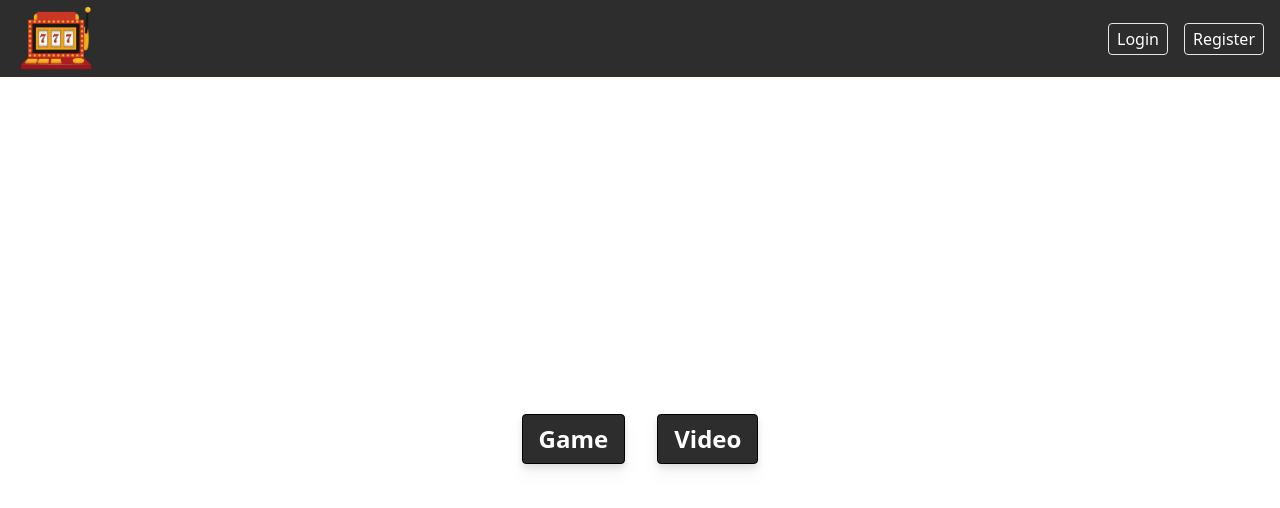
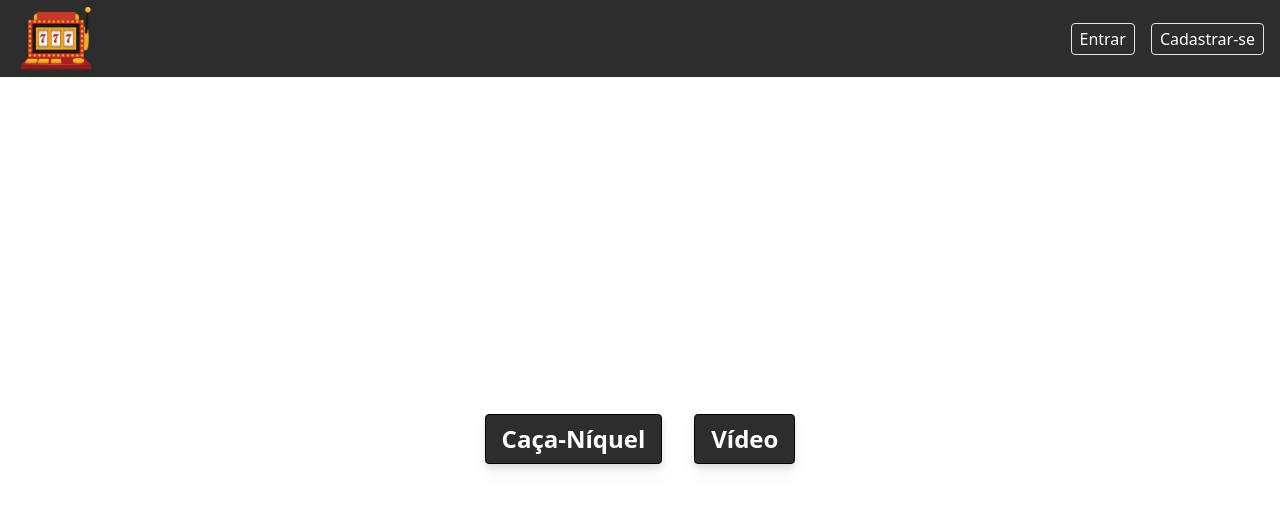
Before and after one commit to AlehandroSV/caca-niquel, a Vue app: page / in a window 1280 px wide. Shown: the top 508 px of the page. Built offline with nearby package versions, Linux system fonts and the light colour scheme.

Commit message:
feat: Projeto completo e funcional (melhorar estilização)

```diff
--- a/src/components/Header.vue
+++ b/src/components/Header.vue
@@ -10,11 +10,13 @@
 
     <ul class="flex gap-4">
       <li>
-        <router-link to="/" class="border px-2 py-1 rounded">Login</router-link>
+        <router-link to="/" class="border px-2 py-1 rounded"
+          >Entrar</router-link
+        >
       </li>
       <li>
         <router-link to="/" class="border px-2 py-1 rounded"
-          >Register</router-link
+          >Cadastrar-se</router-link
         >
       </li>
     </ul>
--- a/src/json/db.json
+++ b/src/json/db.json
@@ -2,7 +2,7 @@
   {
     "game": {
       "title": "Titulo",
-      "subtitle": "Game",
+      "subtitle": "Lorem ipsum dolor sit amet consectetur adipisicing elit. Reprehenderit temporibus maxime aspernatur consectetur possimus assumenda similique fugit impedit atque qui commodi aperiam corporis ex ullam tempore, explicabo quisquam asperiores quae!",
       "formulario": [
         {
           "id": "1",
--- a/src/views/HomeView.vue
+++ b/src/views/HomeView.vue
@@ -7,7 +7,7 @@
       hover:bg-orange-300 hover:text-black-900 hover:scale-105
       "
     >
-      <template #text>Game</template>
+      <template #text>Caça-Níquel</template>
     </Button>
 
     <Button
@@ -17,15 +17,23 @@
       hover:bg-orange-300 hover:text-black-900 hover:scale-105
       "
     >
-      <template #text>Video</template>
+      <template #text>Vídeo</template>
     </Button>
   </div>
 
   <div v-for="data in jsonData" :key="data.title">
     <Popup :is-open="gameOpen" :on-close="toggleGameOpen">
       <template #children>
-        <div class="m-2">
-          <Game @win="toggleWin" />
+        <div class="flex flex-col m-2 items-center">
+          <div class="mb-4 text-center">
+            <h1 class="font-semibold text-2xl mb-2">{{ data.game.title }}</h1>
+            <p class="max-w-4xl">
+              {{ data.game.subtitle }}
+            </p>
+          </div>
+          <div class="m-2">
+            <Game @win="toggleWin" />
+          </div>
         </div>
 
         <Form :props="data.game.formulario" />
```
